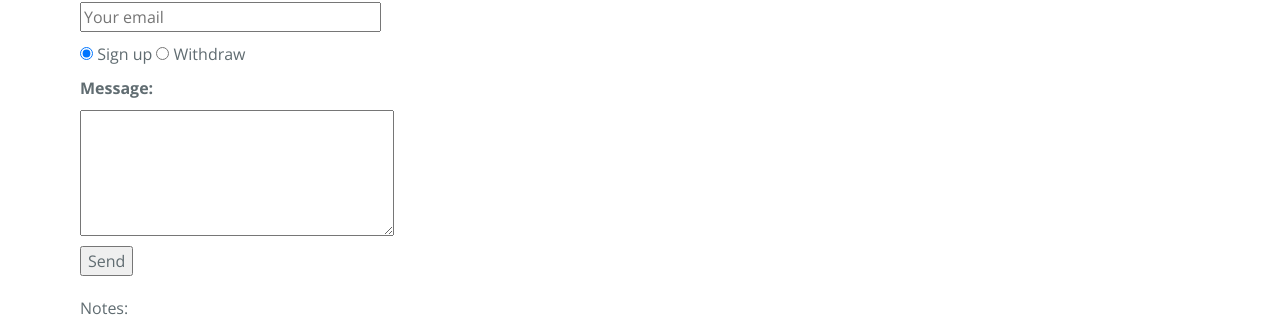
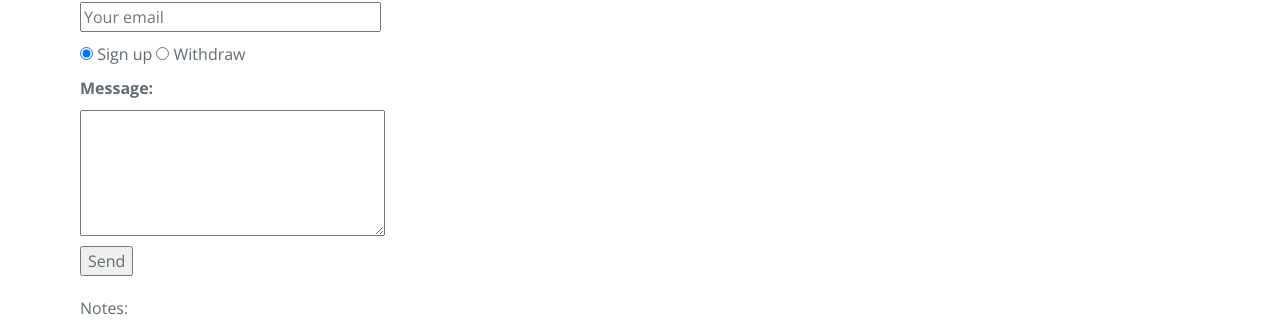
Before and after one commit to yucigou/codegoodworks, a Jekyll site: the page built from enrolment.md, in a window 1280 px wide. Shown: the part 427-752 px from the top of the page. Built offline with Jekyll 4.4.1, drawn with Linux system fonts in a browser that asks for light colours; nearby versions of some CDN libraries.

Commit message:
Adjust style

```diff
--- a/enrolment.md
+++ b/enrolment.md
@@ -24,7 +24,7 @@
   <input type="radio" name="enrolment" value="withdraw"> Withdraw
 
   <label for="message">Message:</label>
-  <textarea name="message" id="message" placeholder="" rows="5" cols="32" maxlength="200"></textarea>
+  <textarea name="message" id="message" placeholder="" rows="5" cols="31" maxlength="200"></textarea>
   <input type="text" name="_gotcha" style="display:none" />
   <button type="submit">Send</button>
 
```
